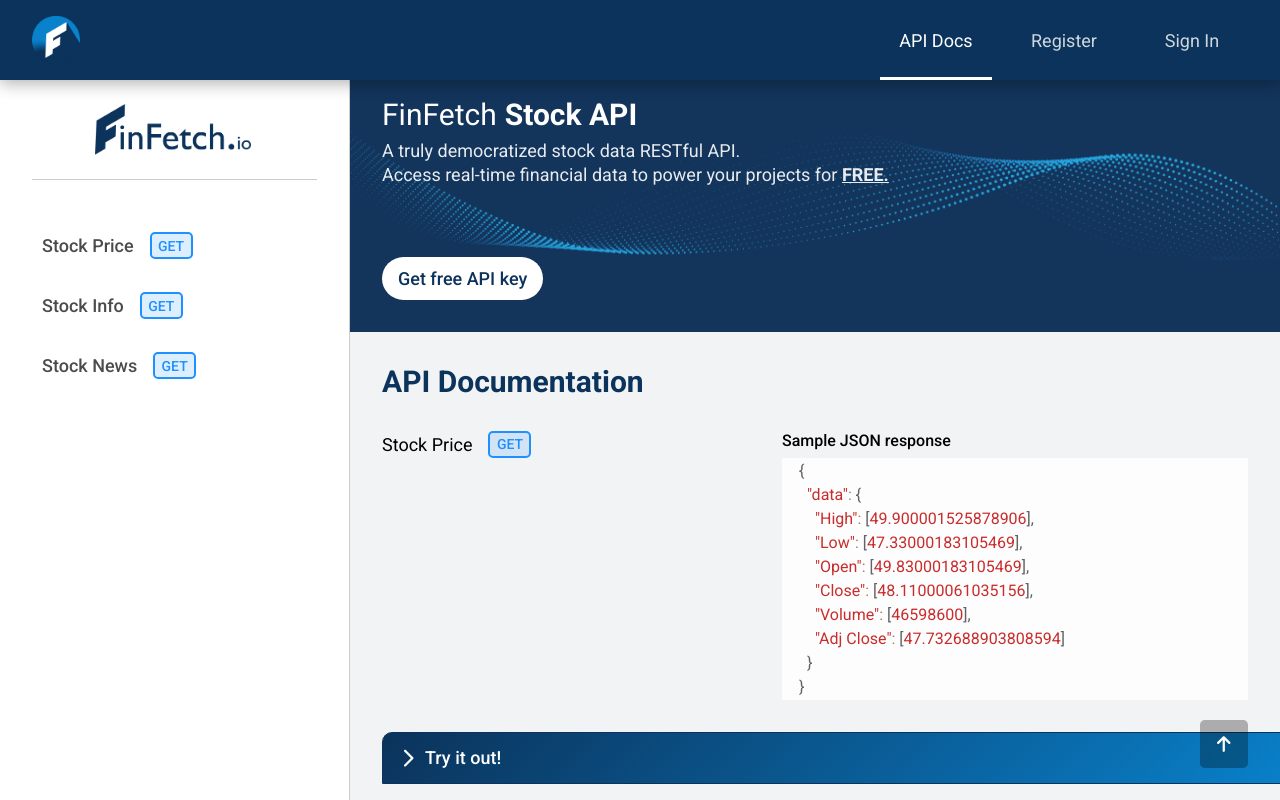
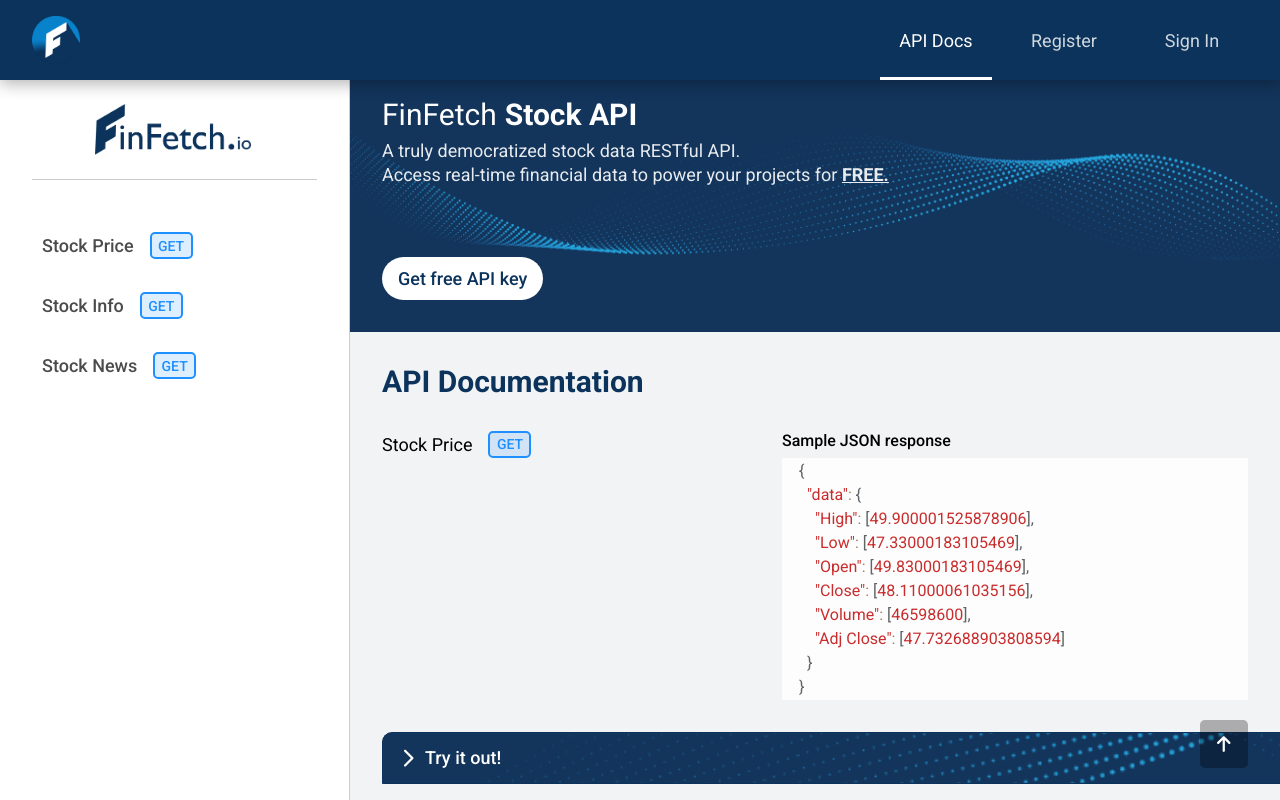
Before and after one commit to dnitecki/finfetch-ui, a React (Create React App) app: page /api/docs in a window 1280 px wide. Built offline with nearby package versions, Linux system fonts and the light colour scheme.

Commit message:
add background image

```diff
--- a/src/apps/finfetch-api/pages/documentation/Documentation.scss
+++ b/src/apps/finfetch-api/pages/documentation/Documentation.scss
@@ -342,7 +342,11 @@
   border-top-left-radius: 10px;
   border-top-right-radius: 10px;
   border: 1px solid #0b335b;
-  background: linear-gradient(135deg, #0b335b, #0982cc 90%);
+  background: url(../../../../assets/API-banner.png);
+  background-color: #0b335b;
+  background-position: center;
+  background-repeat: no-repeat;
+  background-size: 160%;
   opacity: 1;
   transition: all ease 0.2s;
 }
```
